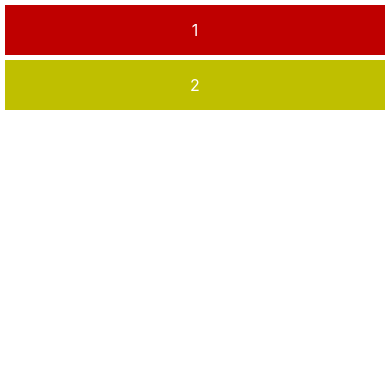
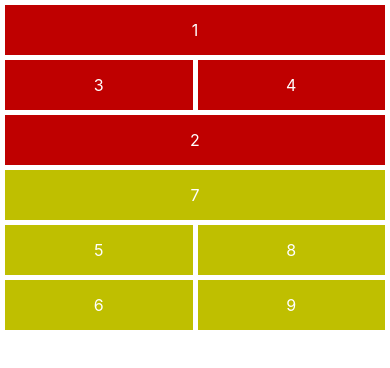
Before and after one commit to nfrq/ichigo-color-change-boxes, a React (Create React App) app: page / in a window 390 px wide. Shown: the top 368 px of the page. Built offline with nearby package versions, Linux system fonts and the light colour scheme.

Commit message:
mobile responsive boxes

```diff
--- a/src/components/recipe/RecipeContent.js
+++ b/src/components/recipe/RecipeContent.js
@@ -1,7 +1,25 @@
+import { PageContent } from '../shared/Page';
+import { Row, Column } from '../shared/Grid';
 import Box from '../box/Box';
 
 function RecipeContent() {
-  return <Box label={2} color='yellow' />;
+  return (
+    <PageContent>
+      <Row>
+        <Column className='main'>
+          <Box label={7} color='yellow' />
+        </Column>
+        <Column className='widget-left'>
+          <Box label={5} color='yellow' />
+          <Box label={6} color='yellow' />
+        </Column>
+        <Column className='widget-right'>
+          <Box label={8} color='yellow' />
+          <Box label={9} color='yellow' />
+        </Column>
+      </Row>
+    </PageContent>
+  );
 }
 
 export default RecipeContent;
--- a/src/components/recipe/RecipeHeader.js
+++ b/src/components/recipe/RecipeHeader.js
@@ -1,7 +1,30 @@
+import { PageHeader, PageTitle } from '../shared/Page';
+import { Row, Column } from '../shared/Grid';
 import Box from '../box/Box';
 
 function RecipeHeader() {
-  return <Box label={1} color='red' />;
+  return (
+    <PageHeader>
+      <Row>
+        <Column className='image'>
+          <Box label={1} color='red' />
+        </Column>
+        <Column>
+          <Row className='widget'>
+            <Column>
+              <Box label={3} color='red' />
+            </Column>
+            <Column>
+              <Box label={4} color='red' />
+            </Column>
+          </Row>
+          <PageTitle>
+            <Box label={2} color='red' />
+          </PageTitle>
+        </Column>
+      </Row>
+    </PageHeader>
+  );
 }
 
 export default RecipeHeader;
--- /dev/null
+++ b/src/components/shared/Block.js
@@ -0,0 +1,9 @@
+function Block({className, children}) {
+  return (
+    <div className={className}>
+      {children}
+    </div>
+  );
+}
+
+export default Block;
--- /dev/null
+++ b/src/components/shared/Grid.js
@@ -0,0 +1,17 @@
+import Block from './Block';
+import { classNames } from '../../utils/functions';
+
+function Row({children, className = ''}) {
+  const classes = classNames('row', className);
+  return <Block className={classes} children={children} />;
+}
+
+function Column({children, className = ''}) {
+  const classes = classNames('col', className);
+  return <Block className={classes} children={children} />;
+}
+
+export {
+  Row,
+  Column
+};
--- /dev/null
+++ b/src/components/shared/Page.js
@@ -0,0 +1,24 @@
+import Block from './Block';
+
+function Page({children}) {
+  return <Block className='page' children={children} />;
+}
+
+function PageHeader({children}) {
+  return <Block className='page-header' children={children} />;
+}
+
+function PageContent({children}) {
+  return <Block className='page-content' children={children} />;
+}
+
+function PageTitle({children}) {
+  return <Block className='page-title' children={children} />;
+}
+
+export {
+  Page,
+  PageHeader,
+  PageContent,
+  PageTitle
+};
--- a/src/pages/recipe/Recipe.css
+++ b/src/pages/recipe/Recipe.css
@@ -1,5 +1,41 @@
-.page {
+.page,
+.row,
+.col {
   display: flex;
-  flex-direction: column;
   gap: var(--gap);
 }
+
+.page,
+.col {
+  flex-direction: column;
+}
+
+.row {
+  flex-wrap: wrap;
+}
+
+.row > .col {
+  flex-grow: 1;
+}
+
+.page-header .image,
+.page-content .main {
+  width: 100%;
+}
+
+@media (min-width: 600px) {
+  .page-header .image,
+  .page-content .main {
+    width: auto;
+  }
+
+  .page-header .image .box,
+  .page-content .main .box {
+    height: 100%;
+  }
+
+  .page-header .page-title,
+  .page-content .widget-left {
+    order: -1
+  }
+}
--- a/src/pages/recipe/Recipe.js
+++ b/src/pages/recipe/Recipe.js
@@ -1,13 +1,14 @@
 import Header from "../../components/recipe/RecipeHeader";
 import Content from "../../components/recipe/RecipeContent";
-import './Recipe.css'
+import { Page } from "../../components/shared/Page";
+import './Recipe.css';
 
 function Recipe() {
   return (
-    <div className='page'>
+    <Page>
       <Header />
       <Content />
-    </div>
+    </Page>
   );
 }
 
--- /dev/null
+++ b/src/utils/functions.js
@@ -0,0 +1,5 @@
+function classNames(...names) {
+  return names.filter((name) => name !== '').join(' ');
+}
+
+export { classNames };
```
